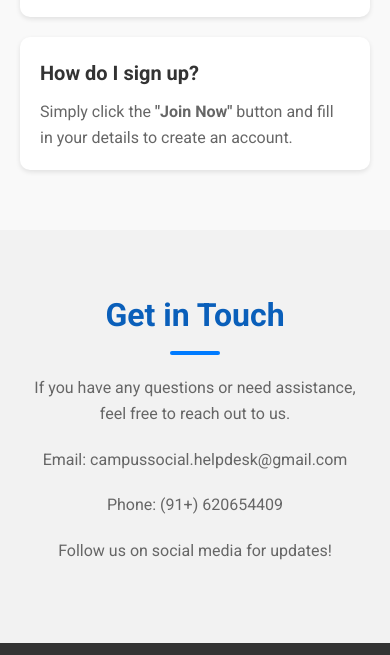
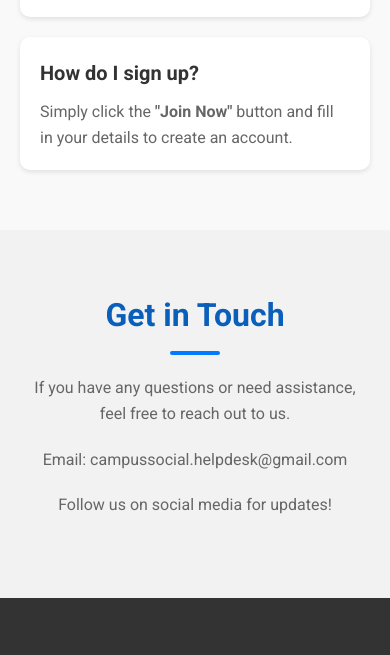
Before and after one commit to Vibhasratna/CampusSocials, a website: page public/main.html in a window 390 px wide. Shown: the part 3916-4571 px from the top of the page. Drawn offline with nearby package versions, Linux system fonts and the light colour scheme; no server answers.

Commit message:
modified
deleted mobile number

```diff
--- a/public/main.html
+++ b/public/main.html
@@ -159,7 +159,7 @@
             <h2>Get in Touch</h2>
             <p>If you have any questions or need assistance, feel free to reach out to us.</p>
             <p class="content">Email: campussocial.helpdesk@gmail.com</p>
-            <p class="author">Phone: (91+) 620654409</p>
+
             <p>Follow us on social media for updates!</p>
         </div>
     </section>
```
